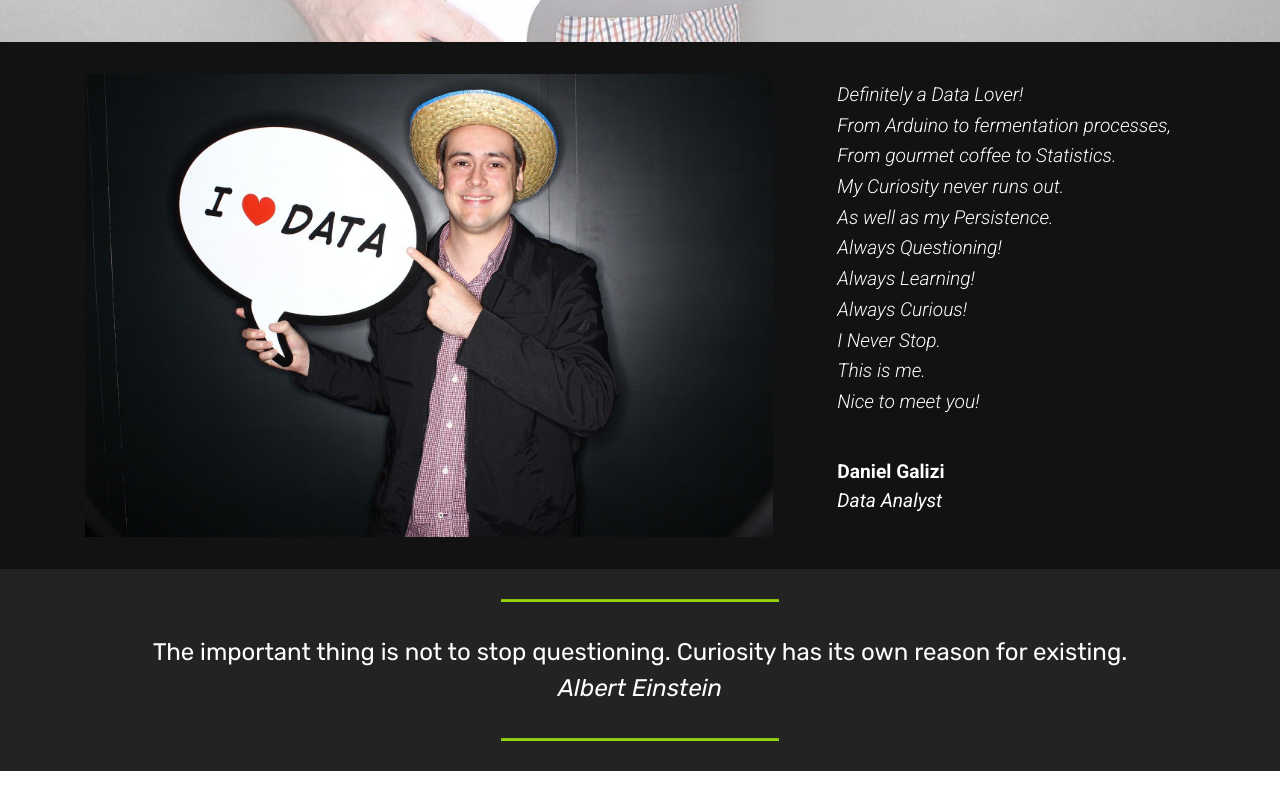
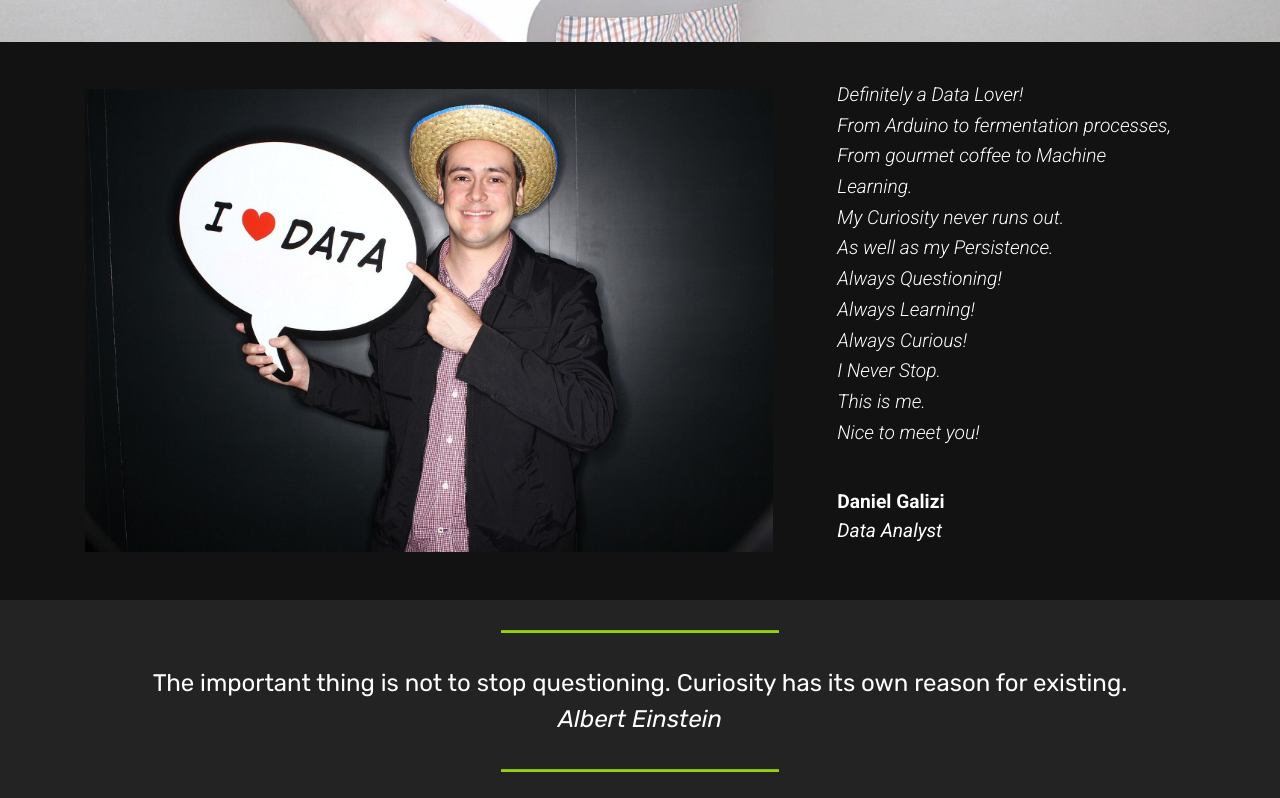
Before and after one commit to danielgalizi/danielgalizi.github.io, a plain HTML site: page index.html in a window 1280 px wide. Shown: the part 955-1753 px from the top of the page. Drawn offline with Linux system fonts and the light colour scheme; files that its build step writes are made by us from their sources; files whose address does not match are found by name; a web font is replaced by a local one.

Commit message:
Update index.html

```diff
--- a/index.html
+++ b/index.html
@@ -95,7 +95,7 @@
               <img src="assets/images/tableau-conference-1844x1240.jpg" alt="" title="" media-simple="true">
             </div>
             <div class="media-content px-3 align-self-center mbr-white py-2">
-                    <p class="mbr-text testimonial-text mbr-fonts-style display-7">Definitely a Data Lover!<br>From Arduino to fermentation processes,<br>From gourmet coffee to Statistics.<br>My Curiosity never runs out.<br>As well as my Persistence.<br>Always Questioning!<br>Always Learning!<br>Always Curious!<br>I Never Stop.<br>This is me.<br>Nice to meet you!</p>
+                    <p class="mbr-text testimonial-text mbr-fonts-style display-7">Definitely a Data Lover!<br>From Arduino to fermentation processes,<br>From gourmet coffee to Machine Learning.<br>My Curiosity never runs out.<br>As well as my Persistence.<br>Always Questioning!<br>Always Learning!<br>Always Curious!<br>I Never Stop.<br>This is me.<br>Nice to meet you!</p>
                     <p class="mbr-author-name pt-4 mb-2 mbr-fonts-style display-7">
                        Daniel Galizi<br><span style="font-weight: normal;"><em>Data Analyst</em></span></p>
                     <p class="mbr-author-desc mbr-fonts-style display-7"></p>
```
